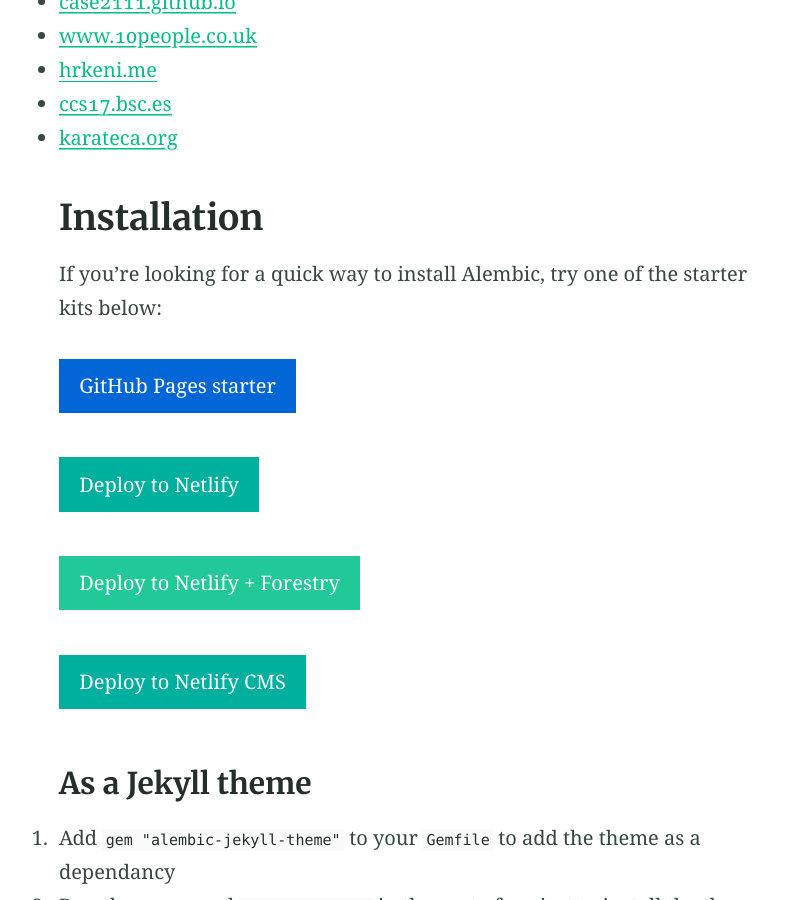
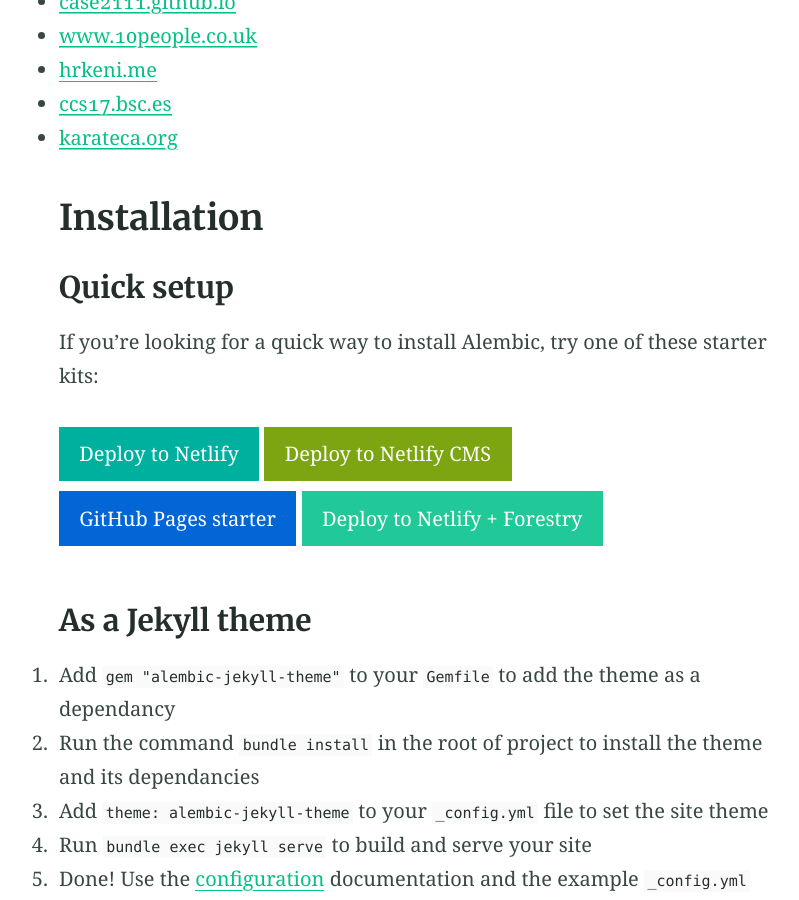
Before and after one commit to daviddarnes/alembic, a Jekyll site: the page built from index.md, in a window 1280 px wide and 900 px high, scrolled down 1730 px. Shown: the whole window, without its empty margins (224-1023 px from the left). Built offline with Jekyll 4.4.1, drawn with Linux system fonts in a browser that asks for light colours; our own code applies the rules of GitHub Pages for plain Markdown files.

Commit message:
Add finalised deployment buttons

```diff
--- a/index.md
+++ b/index.md
@@ -44,12 +44,12 @@
 
 ## Installation
 
-If you're looking for a quick way to install Alembic, try one of the starter kits below:
+### Quick setup
 
-{% include button.html text="GitHub Pages starter" link="https://github.com/daviddarnes/alembic-starters/archive/master.zip" color="#0366d6" %}
-{% include button.html text="Deploy to Netlify" link="https://app.netlify.com/start/deploy?repository=https://github.com/daviddarnes/alembic-starters/" color="#00b09f" %}
-{% include button.html text="Deploy to Netlify + Forestry" link="https://app.netlify.com/start/deploy?repository=https://github.com/daviddarnes/alembic-starters/tree/forestry" color="#20c997" %}
-{% include button.html text="Deploy to Netlify CMS" link="https://app.netlify.com/start/deploy?repository=https://github.com/daviddarnes/alembic-starters/tree/netlify-cms&stack=cms" color="#00b09f" %}
+If you're looking for a quick way to install Alembic, try one of these starter kits:
+
+{% include button.html text="Deploy to Netlify" link="https://app.netlify.com/start/deploy?repository=https://github.com/daviddarnes/alembic-starters/" color="#00b09f" %} {% include button.html text="Deploy to Netlify CMS" link="https://app.netlify.com/start/deploy?repository=https://github.com/daviddarnes/alembic-starters/tree/netlify-cms&stack=cms" color="#7ca511" %}<br/>
+{% include button.html text="GitHub Pages starter" link="https://github.com/daviddarnes/alembic-starters/archive/master.zip" color="#0366d6" %} {% include button.html text="Deploy to Netlify + Forestry" link="https://app.netlify.com/start/deploy?repository=https://github.com/daviddarnes/alembic-starters/tree/forestry" color="#20c997" %}
 
 ### As a Jekyll theme
 
```
Also changed, not shown: README.md.
